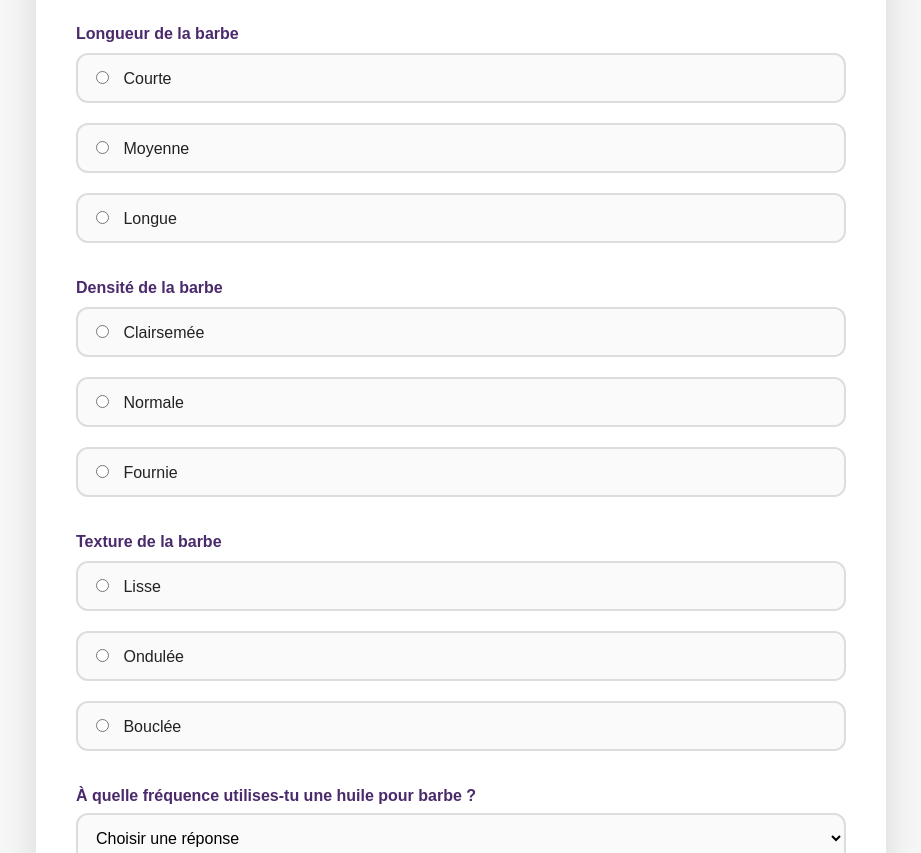
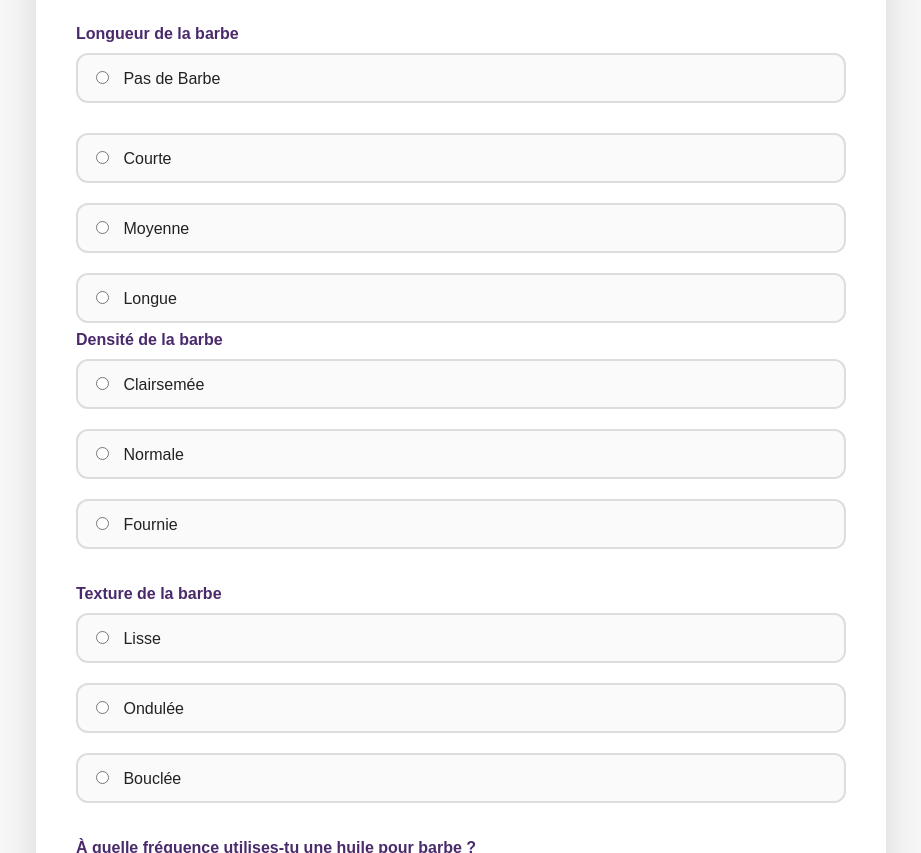
Before and after one commit to ahmeeddn09-ui/questionnaire-luhayra, a website: page index.html in a window 1280 px wide. Shown: the part 870-1723 px from the top of the page, without its empty margins (179-1100 px from the left). Drawn offline with Linux system fonts and the light colour scheme.

Commit message:
Update index.html

```diff
--- a/index.html
+++ b/index.html
@@ -287,6 +287,12 @@
 
       <div class="section">
         <label>Longueur de la barbe</label>
+
+         <div class="choix">
+          <label class="option">
+            <input type="radio" name="longueur" value="Pas de Barbe" required>
+            Pas de Barbe
+          </label>
 
         <div class="choix">
           <label class="option">
```
